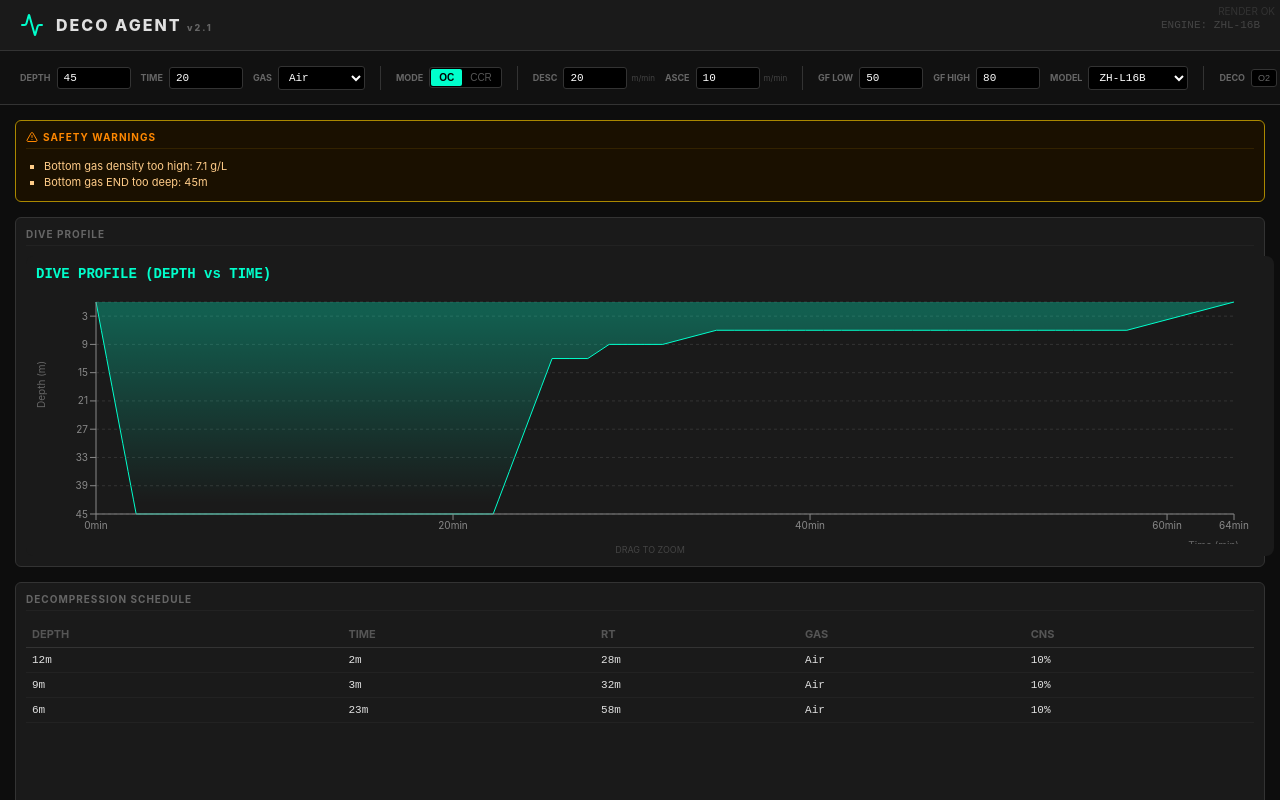
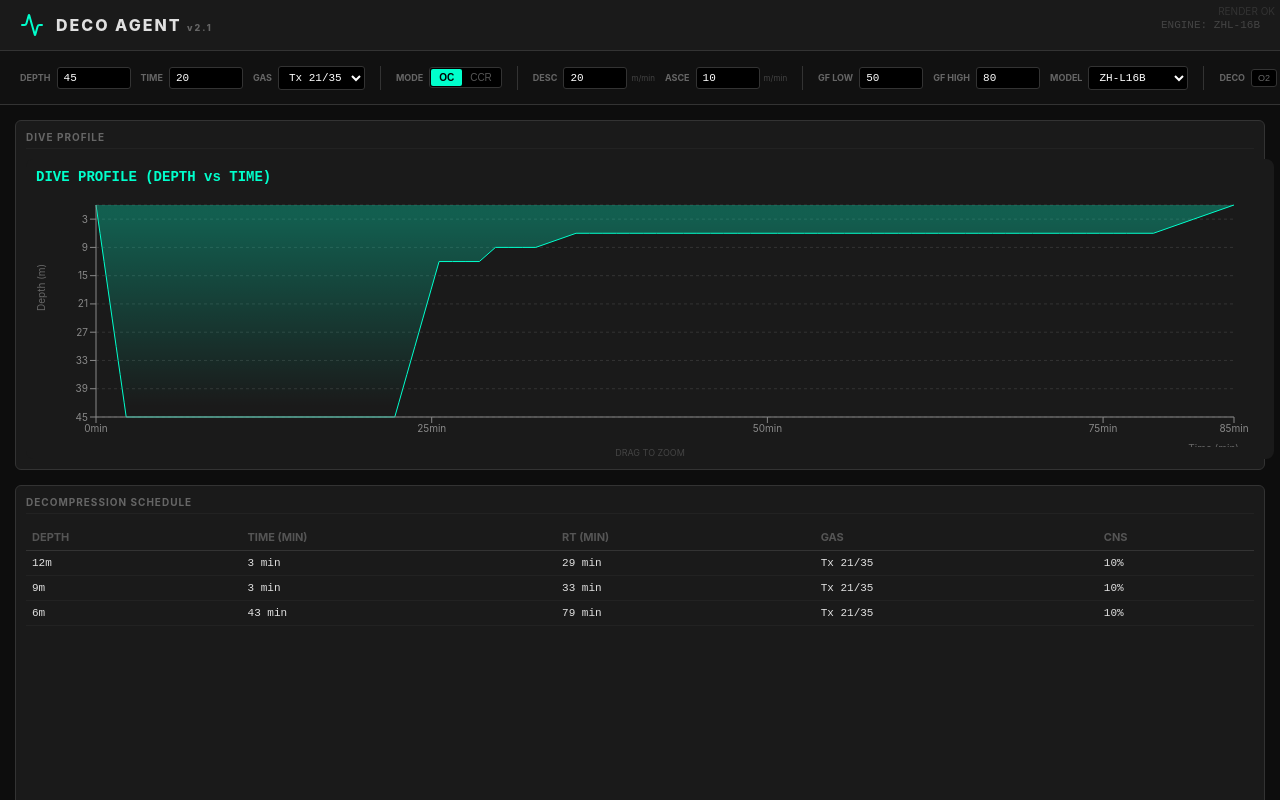
Before and after one commit to schlumi77/deco_agent, a React (Vite) app in the folder frontend/: page / in a window 1280 px wide. Built offline with nearby package versions, Linux system fonts and the light colour scheme.

Commit message:
min instead of m and default is Tx 21/35

```diff
--- a/frontend/src/App.tsx
+++ b/frontend/src/App.tsx
@@ -125,8 +125,8 @@ function App() {
                   <thead>
                     <tr>
                       <th>DEPTH</th>
-                      <th>TIME</th>
-                      <th>RT</th>
+                      <th>TIME (MIN)</th>
+                      <th>RT (MIN)</th>
                       <th>GAS</th>
                       <th>CNS</th>
                     </tr>
@@ -135,8 +135,8 @@ function App() {
                     {plan?.schedule.map((entry, i) => (
                       <tr key={i}>
                         <td>{entry.depth}m</td>
-                        <td>{entry.time}m</td>
-                        <td>{entry.run_time}m</td>
+                        <td>{entry.time} min</td>
+                        <td>{entry.run_time} min</td>
                         <td>{entry.gas.replace('CCR SP ', 'SP ')}</td>
                         <td>{entry.cns.toFixed(0)}%</td>
                       </tr>
--- a/frontend/src/components/DiveForm.tsx
+++ b/frontend/src/components/DiveForm.tsx
@@ -26,12 +26,13 @@ const DiveForm: React.FC<Props> = ({ onPlanChange }) => {
 
   useEffect(() => {
     if (gases.length > 0) {
+      const tx2135 = gases.find((g: Gas) => g.name === 'Tx 21/35');
       const air = gases.find((g: Gas) => g.name === 'Air');
       const nx32 = gases.find((g: Gas) => g.name === 'Nx 32');
       const firstBottom = gases.find((g: Gas) => g.type === 'bottom');
       setRequest(prev => ({
         ...prev,
-        bottom_gas: air ? 'Air' : (nx32 ? 'Nx 32' : (firstBottom ? firstBottom.name : gases[0].name))
+        bottom_gas: tx2135 ? 'Tx 21/35' : (air ? 'Air' : (nx32 ? 'Nx 32' : (firstBottom ? firstBottom.name : gases[0].name)))
       }));
     }
   }, [gases]);
```
